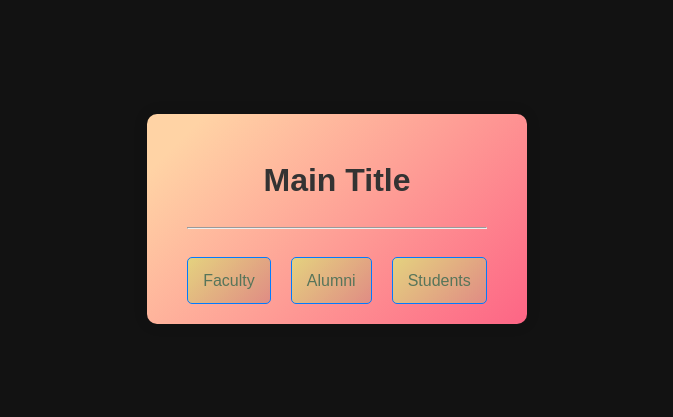
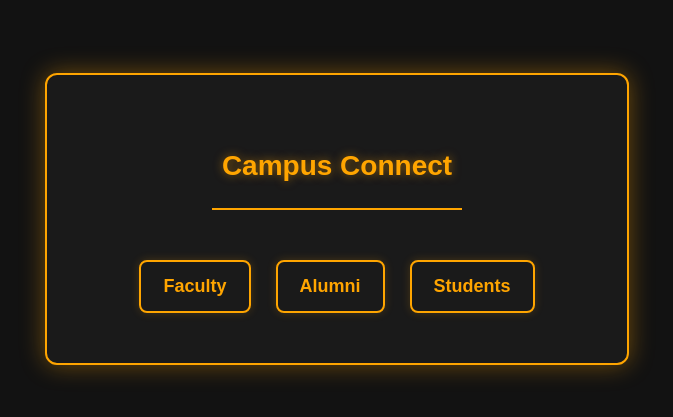
Before and after one commit to drashtee-parmar/CS_ConnectHub, a plain HTML site: page templates/index.html in a window 1280 px wide. Shown: the part 181-598 px from the top of the page, without its empty margins (303-976 px from the left). Drawn offline with Linux system fonts and the light colour scheme; files that its build step writes are made by us from their sources.

Commit message:
formatted and fix the main Campus Connect Page

```diff
--- a/static/styles.css
+++ b/static/styles.css
@@ -21,48 +21,64 @@
     justify-content: center;
 
 }
-
+    /* ✅ Neon Card */
     .home-container {
-    text-align      : center;
-    background-color: #fff;
-    padding         : 20px 40px;
-    border-radius   : 10px;
-    box-shadow      : 0px 0px 15px rgba(0, 0, 0, 0.1);
-
-    background-image: linear-gradient(135deg, #FFD3A5 10%, #FD6585 100%);
-
+      text-align: center;
+      background: #1a1a1a;
+      border: 2px solid #FFA500;
+      border-radius: 12px;
+      padding: 50px 40px;
+      box-shadow: 0 0 25px rgba(255, 165, 0, 0.4);
+      width: 500px;   /* ✅ Increased to fit buttons */
     }
 
-.home-container .links a {}
-
+    /* ✅ Title */
     .home-container h1 {
       margin-bottom: 20px;
-    color        : #333;
-    text-align   : center;
+      color: #FFA500;
+      font-size: 28px;
+      font-weight: bold;
+      text-shadow: 0 0 10px rgba(255, 165, 0, 0.5);
     }
 
-
-.links {
-    display        : flex;
-    justify-content: center;
-    gap            : 20px;
+    /* ✅ Divider */
+    .home-container hr {
+      border: none;
+      border-top: 2px solid #FFA500;
+      margin: 15px auto 30px;
+      width: 50%;
     }
 
-.links a {
-    text-decoration: none;
-    color          : #57755A;
-    padding        : 10px 15px;
-    border         : 1px solid #007BFF;
-    border-radius  : 5px;
-    transition     : background-color 0.3s, color 0.3s;
-    background     : rgba(228, 210, 127, 1.0);
-    background     : linear-gradient(135deg, rgba(228, 210, 127, 1.0), rgba(224, 140, 132, 1.0));
+    /* ✅ Links in One Row */
+    .links {
+      display: flex;
+      justify-content: center;
+      gap: 25px;
+      flex-wrap: nowrap; /* ✅ Prevent wrapping */
     }
 
+    /* ✅ Buttons */
+    .links a {
+      background: transparent;
+      color: #FFA500;
+      border: 2px solid #FFA500;
+      padding: 10px 22px;
+      border-radius: 8px;
+      font-size: 18px;
+      font-weight: bold;
+      text-decoration: none;
+      transition: all 0.3s ease-in-out;
+      box-shadow: 0 0 10px rgba(255, 165, 0, 0.2);
+    }
+
+    /* ✅ Hover Glow */
     .links a:hover {
-    background-color: #007BFF;
-    color           : white;
+      background: #FFA500;
+      color: #000;
+      box-shadow: 0 0 20px #FFA500;
+      transform: translateY(-2px);
     }
+
 /* ✅ Full Header Container */
 .header-wrapper {
     display: flex;
--- a/templates/index.html
+++ b/templates/index.html
@@ -1,28 +1,30 @@
 <!DOCTYPE html>
 <html lang="en">
 <head>
-    <meta charset="UTF-8" />
-    <meta name="viewport" content="width=device-width, initial-scale=1.0" />
-    <link rel="stylesheet" href="static/styles.css" />
+    <meta charset="UTF-8"/>
+    <meta name="viewport" content="width=device-width, initial-scale=1.0"/>
+    <link rel="stylesheet" href="static/styles.css"/>
     <title>Homepage</title>
     <style>
     body {
-        font-family: Arial, sans-serif;
+      font-family: 'Segoe UI', Arial, sans-serif;
       height: 100vh;
       margin: 0;
       padding: 0;
-        /* display: flex; */
+      display: flex;
       align-items: center;
       justify-content: center;
-        /* background-image: linear-gradient(0deg, rgb(199, 227, 255), rgb(158, 255, 165)); */
+      background: #0d0d0d;
+      color: #FFA500;
     }
+
     </style>
 </head>
 
 <body class="gradient-background" id="layout" style="display: flex">
 <div class="home-container">
-      <h1>Main Title</h1>
-      <hr />
+    <h1>Campus Connect</h1>
+    <hr/>
     <div class="links">
         <a href="faculty">Faculty</a>
         <a href="alumni">Alumni</a>
```
Lines whose indentation alone changed are shown as unchanged.
